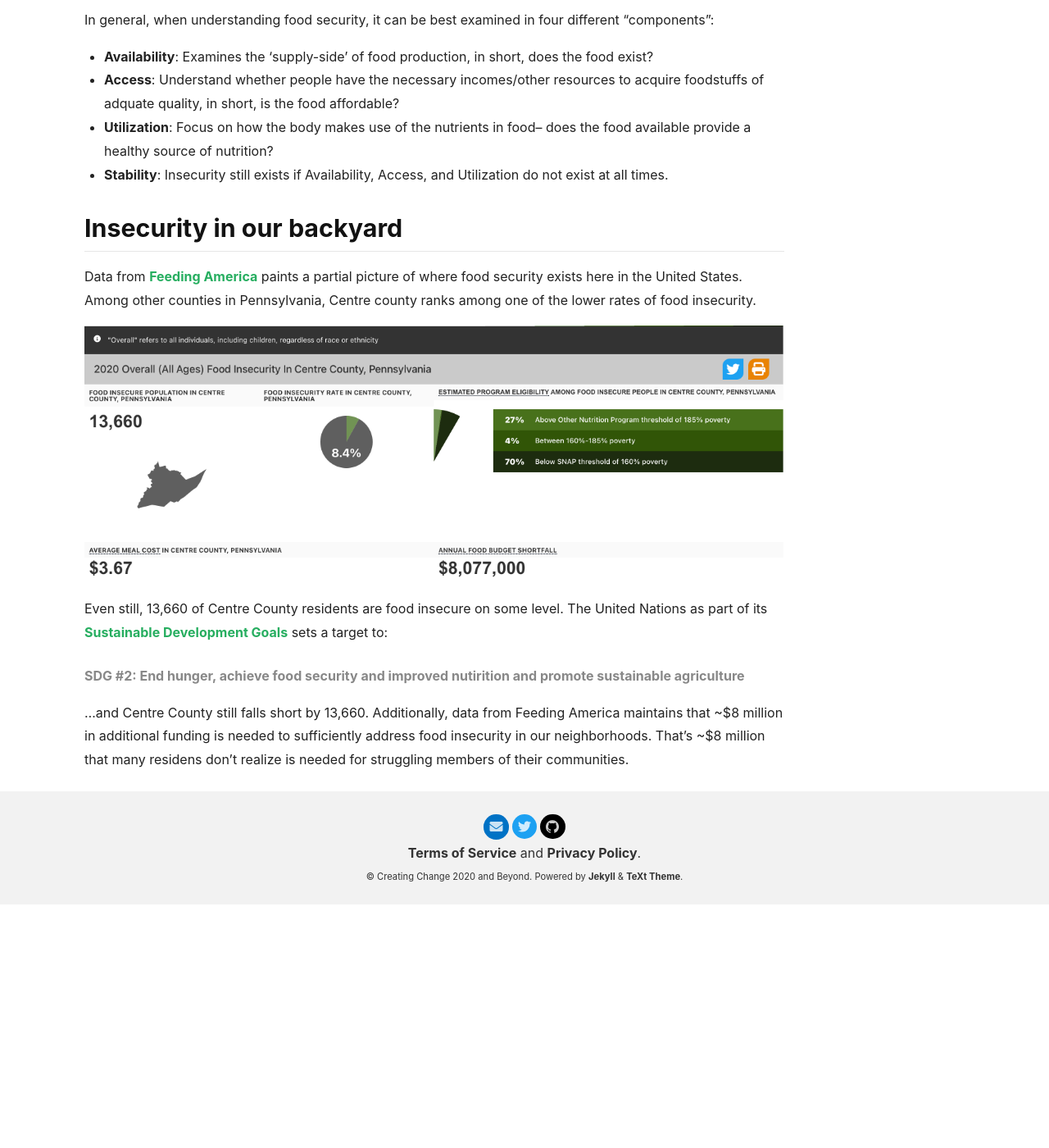
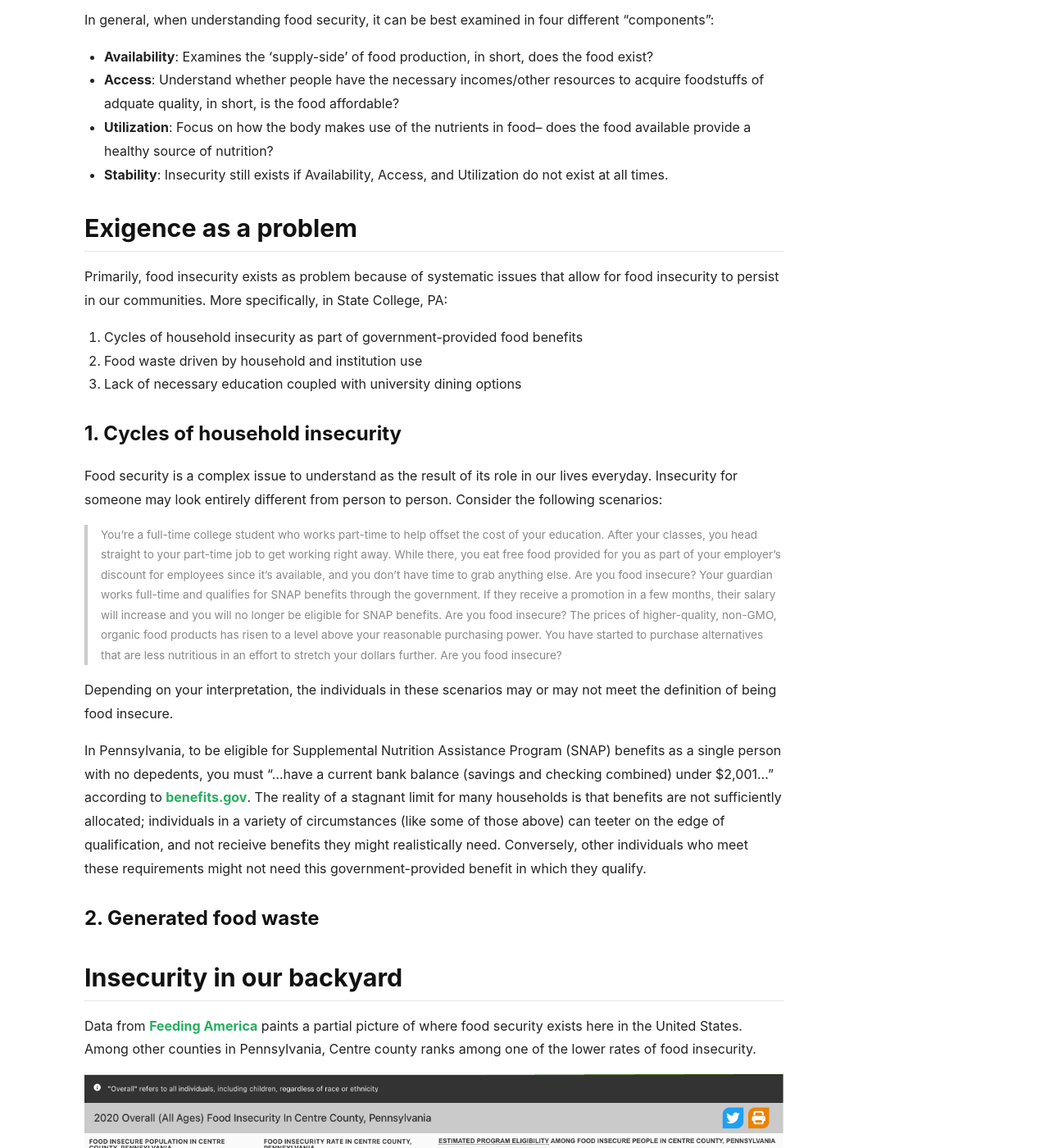
Before and after one commit to lukeapie/creating-change, a Jekyll site: the page built from pages/issue.md, in a window 1280 px wide and 1400 px high, scrolled down 521 px. Shown: the whole window at 82% size. Built offline with Jekyll 4.4.1, drawn with Linux system fonts in a browser that asks for light colours; nearby versions of some CDN libraries; before the commit the page ends 1624 px from its top, so only the background shows below that; some of the changed text lies outside the part shown.

Commit message:
Update issue.md

```diff
--- a/pages/issue.md
+++ b/pages/issue.md
@@ -16,6 +16,26 @@ In general, when understanding food security, it can be best examined in four di
 - **Utilization**: Focus on how the body makes use of the nutrients in food-- does the food available provide a healthy source of nutrition?
 - **Stability**: Insecurity still exists if Availability, Access, and Utilization do not exist at all times.
 
+## Exigence as a problem
+Primarily, food insecurity exists as problem because of systematic issues that allow for food insecurity to persist in our communities. More specifically, in State College, PA:
+1. Cycles of household insecurity as part of government-provided food benefits
+2. Food waste driven by household and institution use
+3. Lack of necessary education coupled with university dining options
+
+### 1. Cycles of household insecurity
+Food security is a complex issue to understand as the result of its role in our lives everyday. Insecurity for someone may look entirely different from person to person. Consider the following scenarios:
+
+> You're a full-time college student who works part-time to help offset the cost of your education. After your classes, you head straight to your part-time job to get working right away. While there, you eat free food provided for you as part of your employer's discount for employees since it's available, and you don't have time to grab anything else. Are you food insecure?
+> Your guardian works full-time and qualifies for SNAP benefits through the government. If they receive a promotion in a few months, their salary will increase and you will no longer be eligible for SNAP benefits. Are you food insecure?
+> The prices of higher-quality, non-GMO, organic food products has risen to a level above your reasonable purchasing power. You have started to purchase alternatives that are less nutritious in an effort to stretch your dollars further. Are you food insecure?
+
+Depending on your interpretation, the individuals in these scenarios may or may not meet the definition of being food insecure.
+
+In Pennsylvania, to be eligible for Supplemental Nutrition Assistance Program (SNAP) benefits as a single person with no depedents, you must "...have a current bank balance (savings and checking combined) under $2,001..." according to [benefits.gov](https://www.benefits.gov/benefit/1169). The reality of a stagnant limit for many households is that benefits are not sufficiently allocated; individuals in a variety of circumstances (like some of those above) can teeter on the edge of qualification, and not recieive benefits they might realistically need. Conversely, other individuals who meet these requirements might not need this government-provided benefit in which they qualify.
+
+### 2. Generated food waste
+
+
 ## Insecurity in our backyard
 Data from [Feeding America](https://feedingamerica.org) paints a partial picture of where food security exists here in the United States. Among other counties in Pennsylvania, Centre county ranks among one of the lower rates of food insecurity.
 
@@ -23,9 +43,21 @@ Data from [Feeding America](https://feedingamerica.org) paints a partial picture
 
 Even still, 13,660 of Centre County residents are food insecure on some level. The United Nations as part of its [Sustainable Development Goals](https://sdgs.un.org) sets a target to:
 
-<h6>SDG #2: End hunger, achieve food security and improved nutirition and promote sustainable agriculture</h6>
+<h4>#2: End hunger, achieve food security and improved nutirition and promote sustainable agriculture</h4>
 
 ...and Centre County still falls short by 13,660. Additionally, data from Feeding America maintains that ~$8 million in additional funding is needed to sufficiently address food insecurity in our neighborhoods. That's ~$8 million that many residens don't realize is needed for struggling members of their communities.
 
-
+<div class="hero hero--dark" style="background-color: #123;">
+  <div class="hero__content">
+    <div class="grid">
+  		<div class="cell cell--6">
+  			<img src="https://lukeapie.github.io/creating-change/assets/images/wegmans.png">
+  		</div>
+  		<div class="cell cell--4">
+  			<h3>Case Study: Wegmans Food Markets<h3>
+  			<a class="button button--primary button--rounded button--xl" style="background-color: #27AE60" href="https://lukeapie.github.io/issue/wegmans">Learn about their work</a>
+  		</div>
+	</div>
+  </div>
+</div>
 <!-- <iframe width="560" height="315" src="https://map.feedingamerica.org/county/2020/overall/pennsylvania/county/centre"></iframe> -->
```
